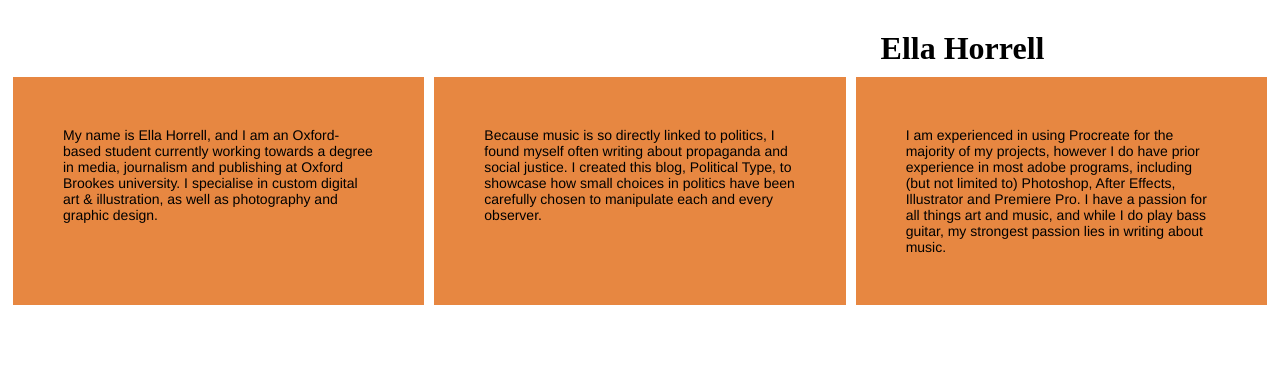
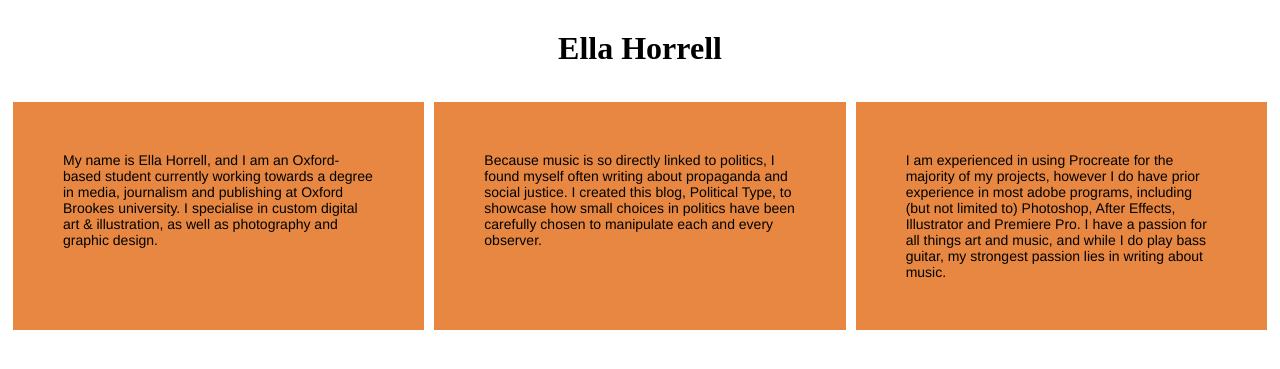
Before and after one commit to ellahorrell/brookesblog, a Jekyll site: the page aboutme/index.html, which Jekyll copies as it is, in a window 1280 px wide. Shown: the top 369 px of the page. Built offline with Jekyll 4.4.1, drawn with Linux system fonts in a browser that asks for light colours.

Commit message:
Update styles.css

```diff
--- a/aboutme/css/styles.css
+++ b/aboutme/css/styles.css
@@ -7,7 +7,7 @@ body {
 }
 
 h1 {
-margin: 30px 5px 5px 650px;
+margin: 30px 5px 30px 5px;
     text-align:center;
 }
 
```
